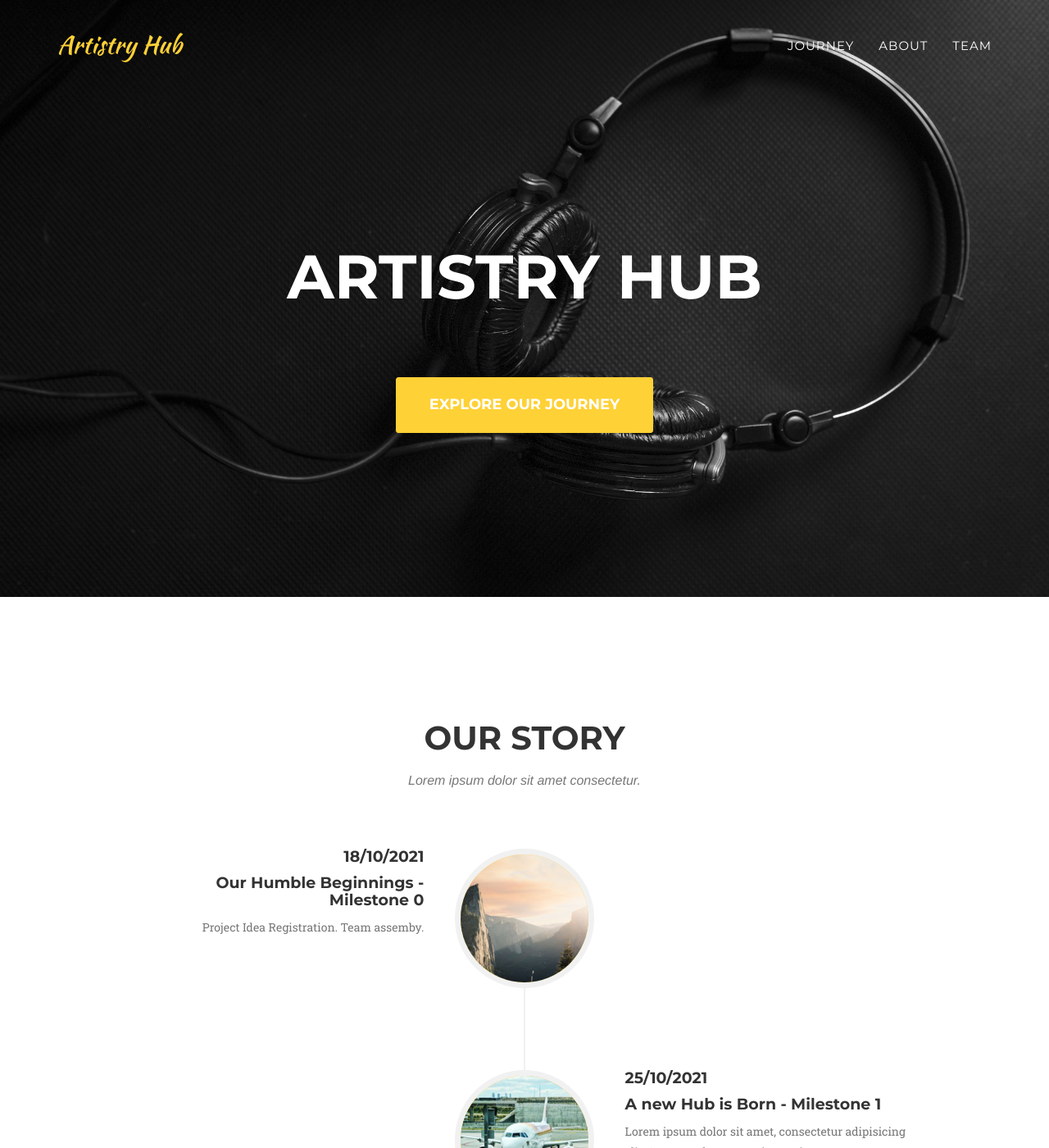
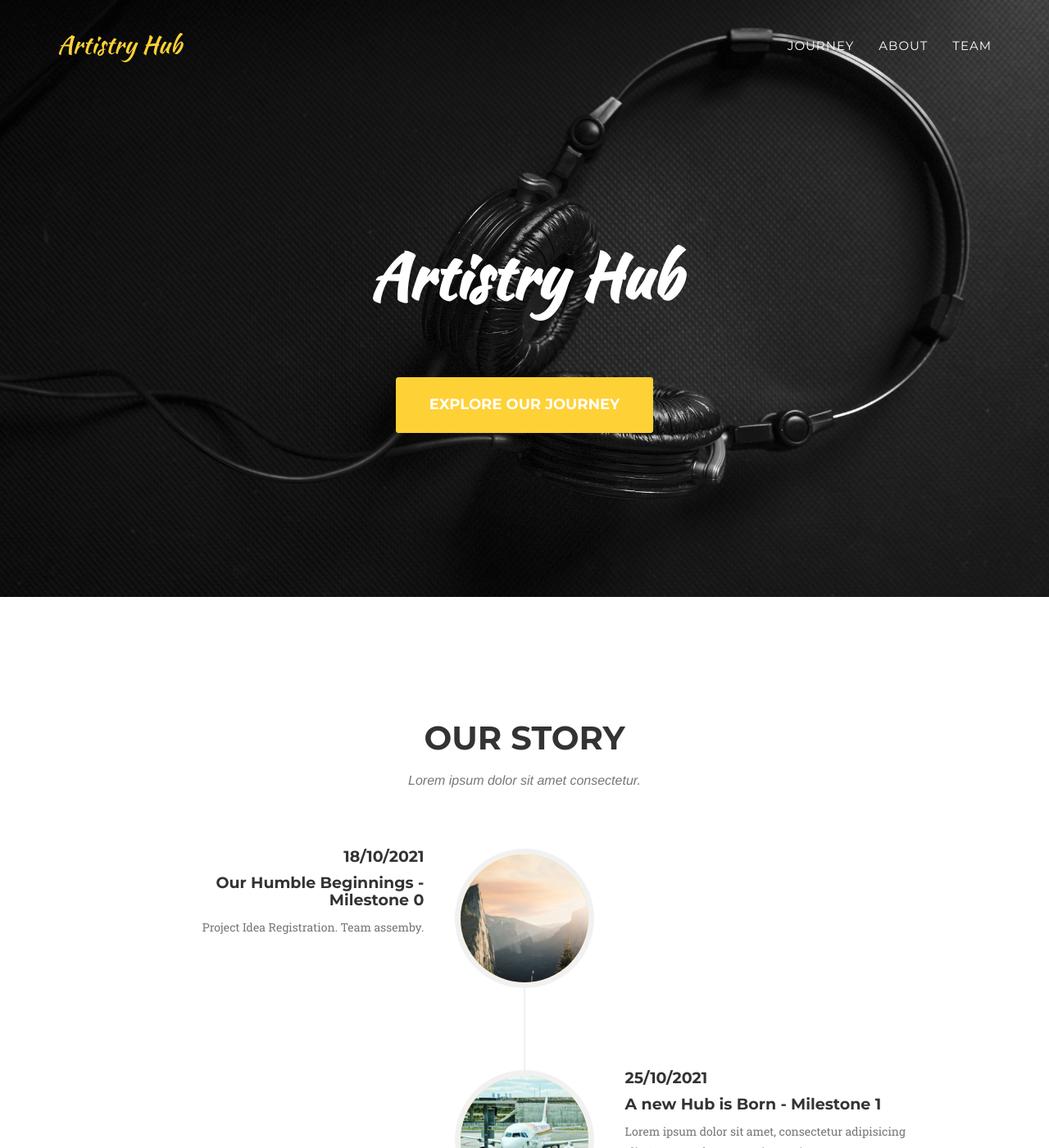
Before and after one commit to ArtistryHub/ArtistryHub, a Jekyll site: the page built from index.html, in a window 1280 px wide and 1400 px high. Shown: the whole window at 82% size. Built offline with Jekyll 4.4.1, drawn with Linux system fonts in a browser that asks for light colours; nearby versions of some CDN libraries; some web fonts are replaced.

Commit message:
header - title font changed

```diff
--- a/_includes/css/agency.css
+++ b/_includes/css/agency.css
@@ -316,8 +316,8 @@ header .intro-text .intro-heading {
 
     header .intro-text .intro-heading {
         margin-bottom: 50px;
-        text-transform: uppercase;
-        font-family: {{ site.data.template.font.primary }};
+        /* text-transform: uppercase; */
+        font-family: {{ site.data.template.font.custom }};
         font-size: 75px;
         font-weight: 700;
         line-height: 75px;
```
